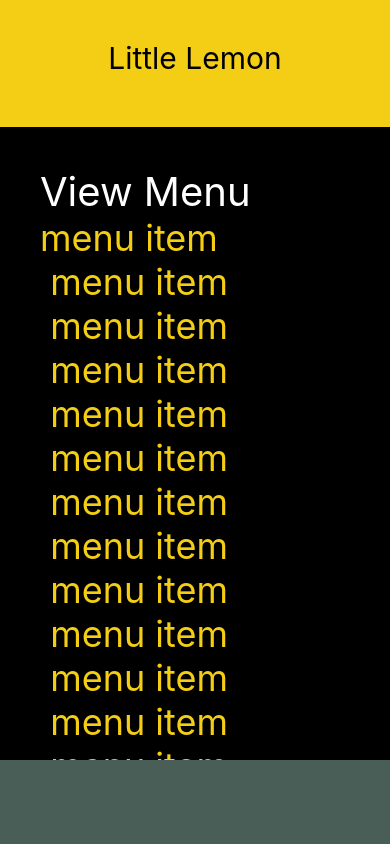
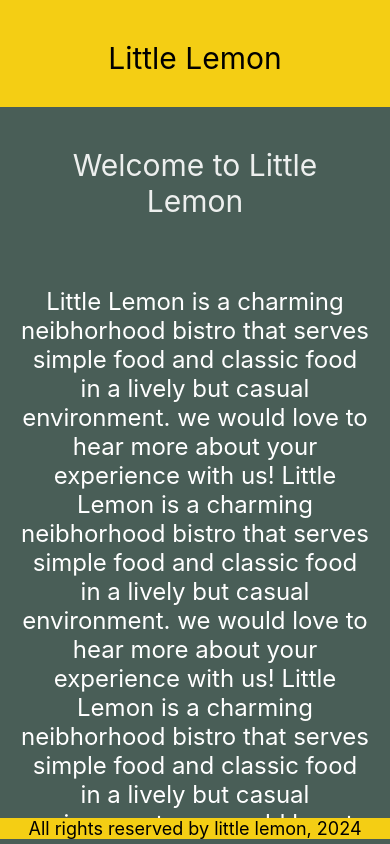
Before and after one commit to Hussain-hamim/Taskly, a React Native app: screen / in a window 390 px wide. Built offline with nearby package versions, Linux system fonts and the light colour scheme.

Commit message:
scrollable welcome screen

```diff
--- a/App.js
+++ b/App.js
@@ -11,9 +11,9 @@ export default function App() {
   return (
     <View style={styles.container}>
       <Header />
-      <MenuItems />
-      {/* <WelcomeScreen /> */}
-      {/* <Footer /> */}
+      {/* <MenuItems /> */}
+      <WelcomeScreen />
+      <Footer />
       <StatusBar style="auto" />
     </View>
   );
--- a/components/WelcomeScreen.js
+++ b/components/WelcomeScreen.js
@@ -1,10 +1,11 @@
 import react from "react";
 
-const { Text, View } = require("react-native");
+const { Text, View, ScrollView } = require("react-native");
 
 export default function WelcomeScreen() {
   return (
     <View style={{ flex: 1 }}>
+      <ScrollView indicatorStyle={"white"}>
         <Text
           style={{
             padding: 40,
@@ -26,8 +27,20 @@ export default function WelcomeScreen() {
         >
           Little Lemon is a charming neibhorhood bistro that serves simple food
           and classic food in a lively but casual environment. we would love to
-        hear more about your experience with us!
+          hear more about your experience with us! Little Lemon is a charming
+          neibhorhood bistro that serves simple food and classic food in a
+          lively but casual environment. we would love to hear more about your
+          experience with us! Little Lemon is a charming neibhorhood bistro that
+          serves simple food and classic food in a lively but casual
+          environment. we would love to hear more about your experience with us!
+          Little Lemon is a charming neibhorhood bistro that serves simple food
+          and classic food in a lively but casual environment. we would love to
+          hear more about your experience with us! Little Lemon is a charming
+          neibhorhood bistro that serves simple food and classic food in a
+          lively but casual environment. we would love to hear more about your
+          experience with us!
         </Text>
+      </ScrollView>
     </View>
   );
 }
```
Lines whose indentation alone changed are shown as unchanged.
